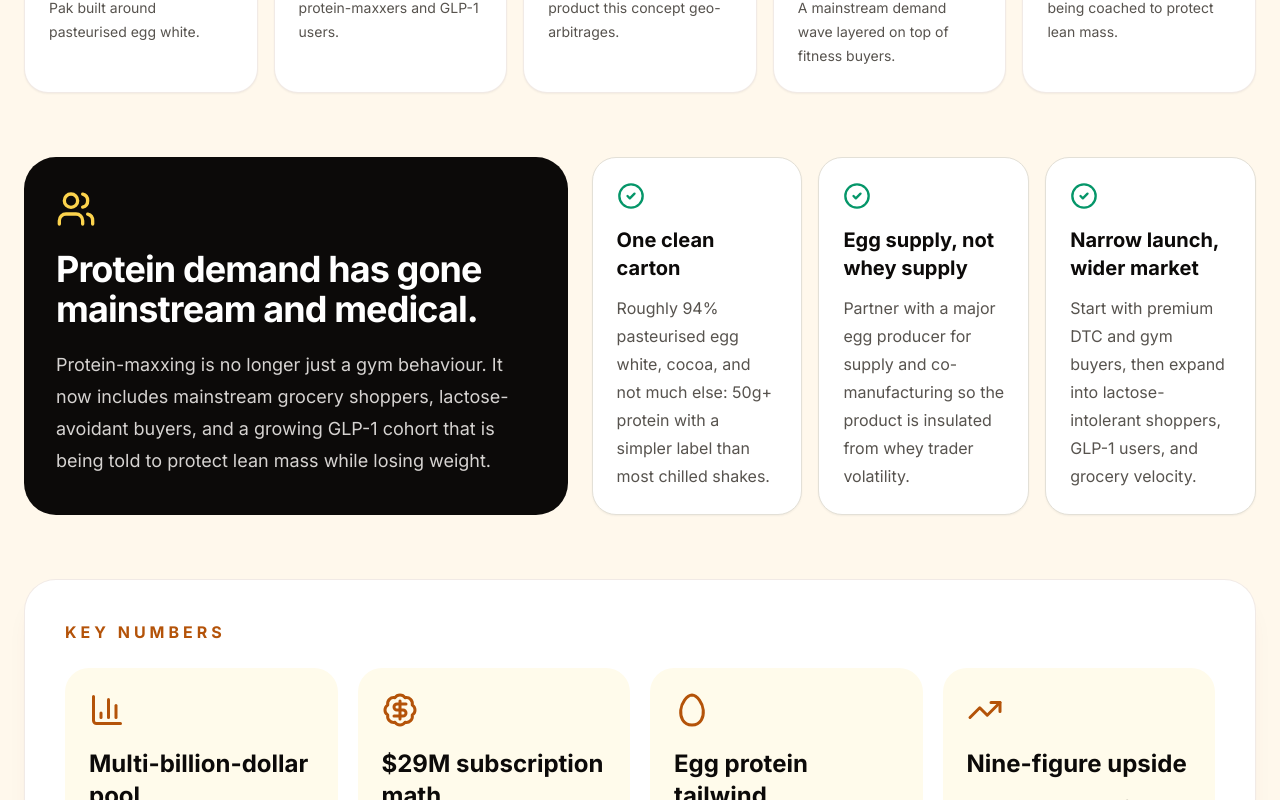
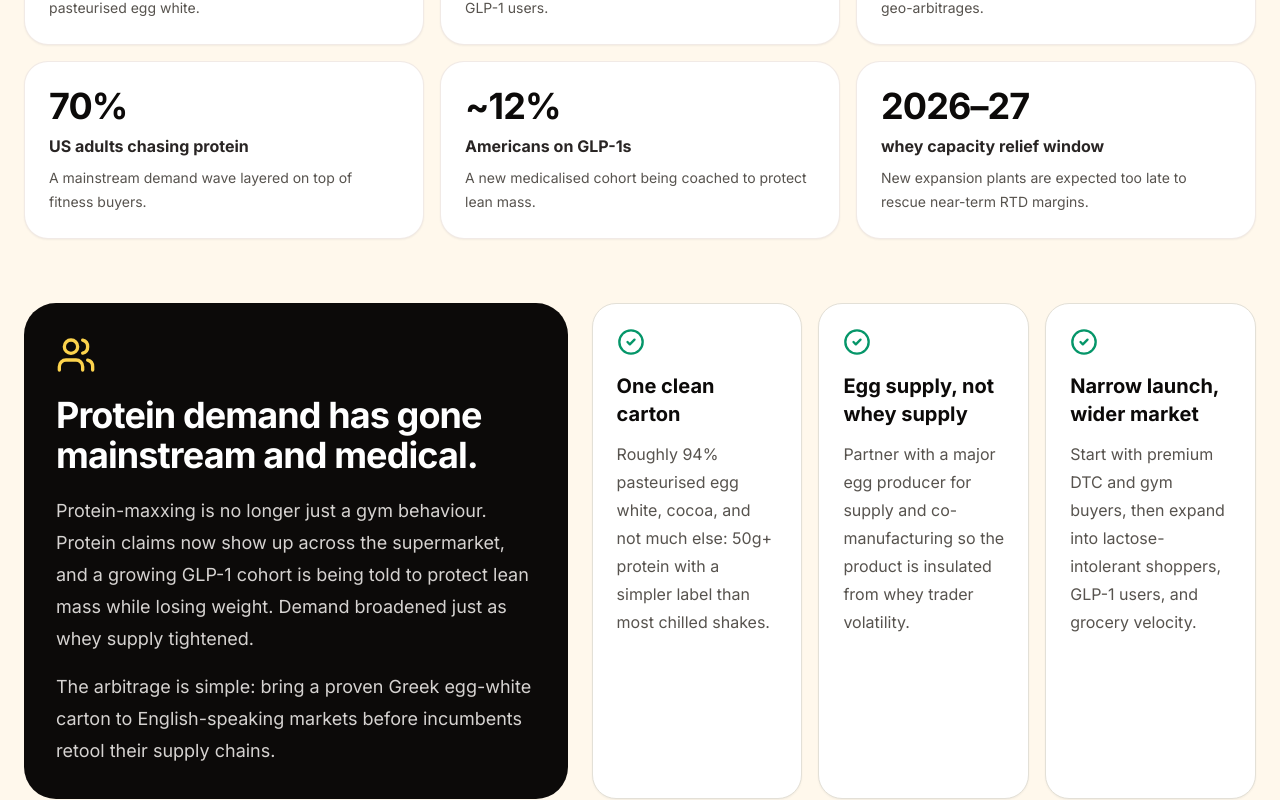
Before and after one commit to march-dave/react-next-anycase, a Next.js app: page /egg-white-protein-drinks in a window 1280 px wide. Shown: the part 960-1760 px from the top of the page. Built offline with nearby package versions, Linux system fonts and the light colour scheme.

Commit message:
Refine egg white protein drinks page

```diff
--- a/pages/egg-white-protein-drinks.js
+++ b/pages/egg-white-protein-drinks.js
@@ -25,6 +25,7 @@ const stats = [
   { value: '$4.20', label: 'Greek benchmark', detail: 'A proven shelf price for the product this concept geo-arbitrages.' },
   { value: '70%', label: 'US adults chasing protein', detail: 'A mainstream demand wave layered on top of fitness buyers.' },
   { value: '~12%', label: 'Americans on GLP-1s', detail: 'A new medicalised cohort being coached to protect lean mass.' },
+  { value: '2026–27', label: 'whey capacity relief window', detail: 'New expansion plants are expected too late to rescue near-term RTD margins.' },
 ]
 
 const solutionPillars = [
@@ -100,9 +101,10 @@ const risks = [
 
 const launchSteps = [
   { step: '01', title: 'Lock the egg partner', body: 'The supply agreement is the moat: co-manufacturing, pricing, volume priority, and whey-independent input costs.' },
-  { step: '02', title: 'Win the obsessive buyer', body: 'Seed DTC drops with gym-bro, r/protein, and macro-tracking communities who care about grams, carbs, and reorder value.' },
-  { step: '03', title: 'Turn the whey crisis into media', body: 'Every whey price hike becomes a campaign for a shake that does not care about the whey curve.' },
-  { step: '04', title: 'Prove taste in public', body: 'Run blind taste tests against Premier Protein, Fairlife-style shakes, and plant-based RTDs before grocery meetings.' },
+  { step: '02', title: 'Validate with imported cartons', body: 'Source Greek cartons or a white-label pilot, then put them in front of 100 protein obsessives to measure finish rate and reorder intent.' },
+  { step: '03', title: 'Win the obsessive buyer', body: 'Seed DTC drops with gym-bro, r/protein, and macro-tracking communities who care about grams, carbs, and reorder value.' },
+  { step: '04', title: 'Turn the whey crisis into media', body: 'Every whey price hike becomes a campaign for a shake that does not care about the whey curve.' },
+  { step: '05', title: 'Prove taste in public', body: 'Run blind taste tests against Premier Protein, Fairlife-style shakes, and plant-based RTDs before grocery meetings.' },
 ]
 
 const marketSignals = [
@@ -133,7 +135,7 @@ export default function EggWhiteProteinDrinks() {
         <title>Egg White Protein Drinks | Anycase</title>
         <meta
           name="description"
-          content="A market map and launch plan for a clean-label egg white ready-to-drink protein brand in the US and UK."
+          content="A market map and launch plan for a clean-label egg white ready-to-drink protein brand in the US, UK, and Australia."
         />
       </Head>
 
@@ -205,7 +207,7 @@ export default function EggWhiteProteinDrinks() {
         </section>
 
         <section className="mx-auto max-w-7xl px-6 pb-16">
-          <div className="grid gap-4 md:grid-cols-5">
+          <div className="grid gap-4 md:grid-cols-2 lg:grid-cols-3">
             {stats.map((stat) => (
               <article key={stat.label} className="rounded-3xl border border-amber-900/10 bg-white p-6 shadow-sm">
                 <p className="text-4xl font-black tracking-tight text-stone-950">{stat.value}</p>
@@ -222,8 +224,12 @@ export default function EggWhiteProteinDrinks() {
               <Users className="h-10 w-10 text-amber-300" />
               <h2 className="mt-5 text-4xl font-black tracking-tight">Protein demand has gone mainstream and medical.</h2>
               <p className="mt-5 text-lg leading-8 text-stone-300">
-                Protein-maxxing is no longer just a gym behaviour. It now includes mainstream grocery shoppers, lactose-avoidant buyers,
-                and a growing GLP-1 cohort that is being told to protect lean mass while losing weight.
+                Protein-maxxing is no longer just a gym behaviour. Protein claims now show up across the supermarket, and a growing
+                GLP-1 cohort is being told to protect lean mass while losing weight. Demand broadened just as whey supply tightened.
+              </p>
+              <p className="mt-4 text-lg leading-8 text-stone-300">
+                The arbitrage is simple: bring a proven Greek egg-white carton to English-speaking markets before incumbents
+                retool their supply chains.
               </p>
             </div>
             <div className="grid gap-4 sm:grid-cols-3">
@@ -271,7 +277,7 @@ export default function EggWhiteProteinDrinks() {
           </div>
         </section>
 
-        <section id="opportunity" className="mx-auto max-w-7xl px-6 py-16">
+        <section id="market" className="mx-auto max-w-7xl px-6 py-16">
           <div className="grid gap-10 lg:grid-cols-[0.95fr_1.05fr] lg:items-start">
             <div>
               <div className="inline-flex items-center gap-2 rounded-full border border-amber-300 bg-white px-4 py-2 text-sm font-black text-amber-900">
```
